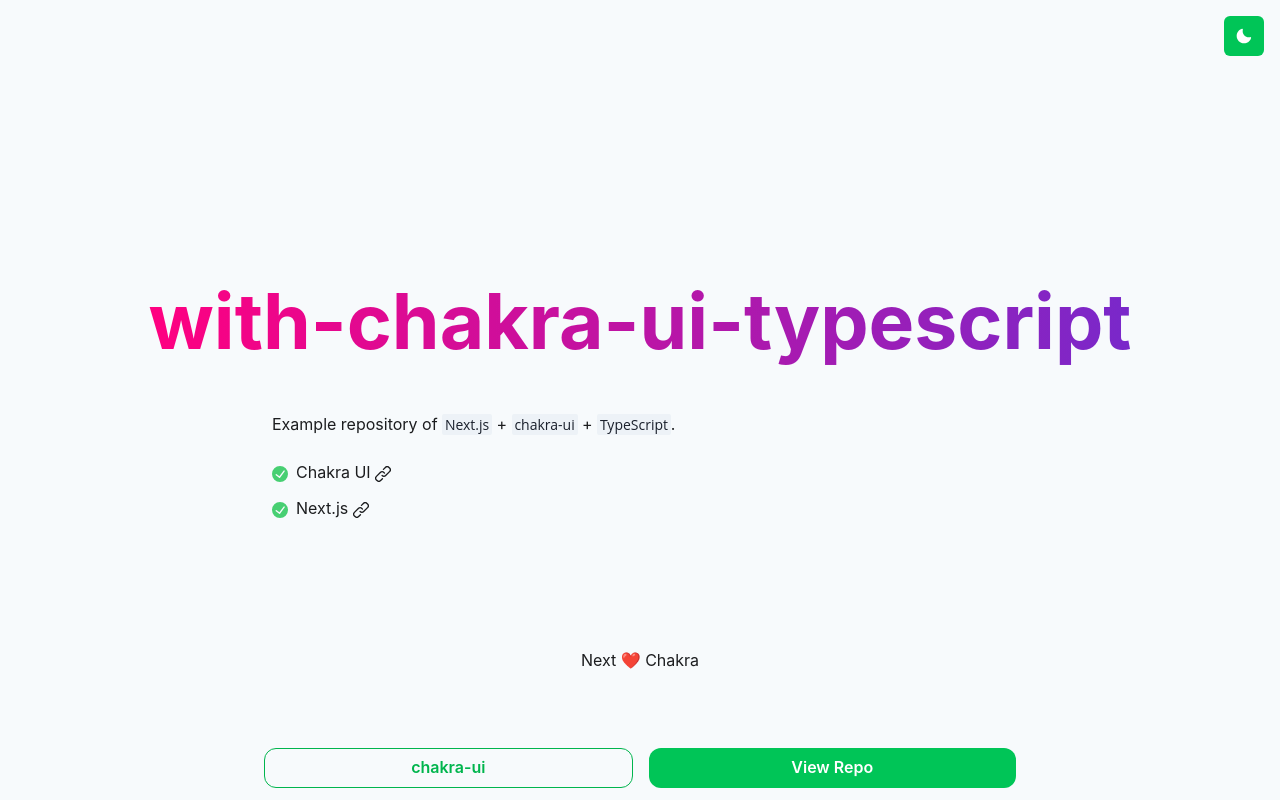
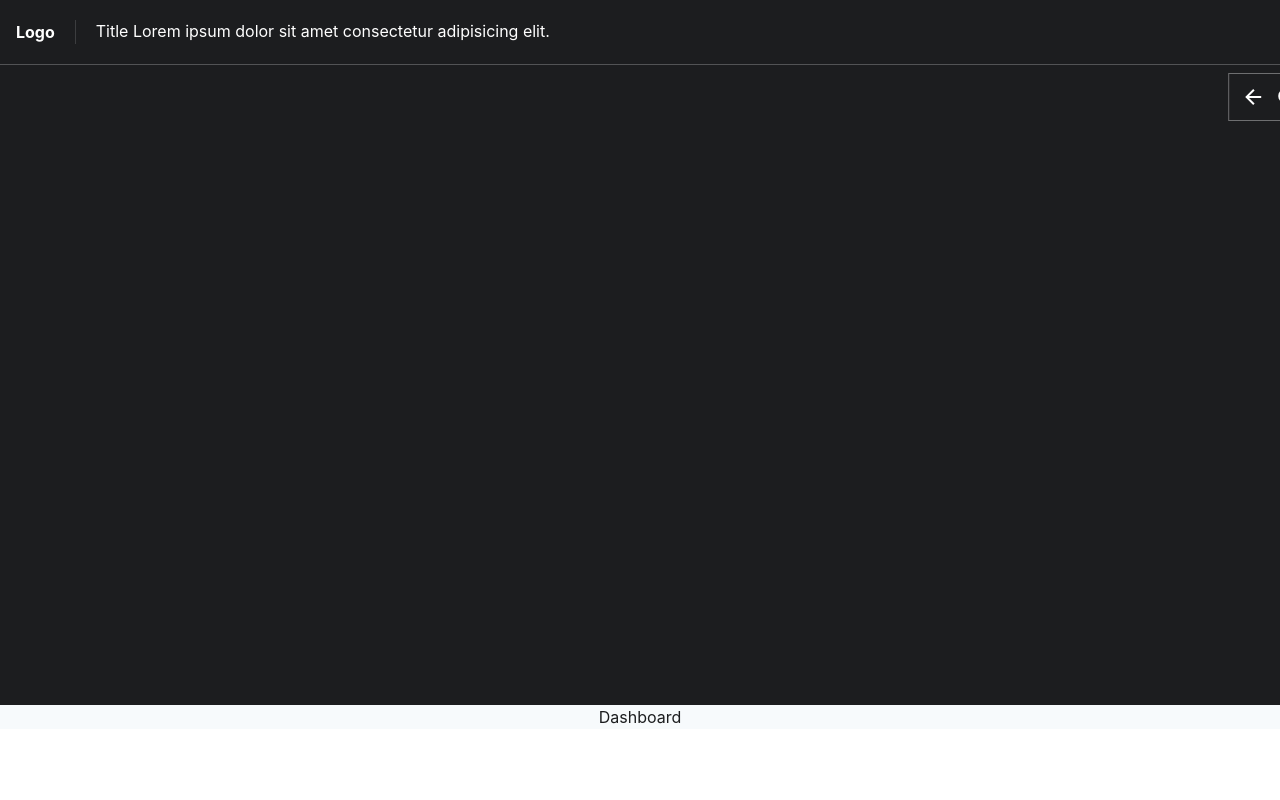
Before and after one commit to AbrahamDN/udomy, a Next.js app: page / in a window 1280 px wide. Built offline with nearby package versions, Linux system fonts and the light colour scheme.

Commit message:
feat: Layout

```diff
--- a/src/pages/index.tsx
+++ b/src/pages/index.tsx
@@ -1,56 +1,124 @@
+import { useState } from "react";
+
 import {
-  Link as ChakraLink,
   Text,
-  Code,
-  List,
-  ListIcon,
-  ListItem,
+  Flex,
+  Box,
+  AspectRatio,
+  useMediaQuery,
+  Button,
+  Heading,
 } from "@chakra-ui/react";
-import { CheckCircleIcon, LinkIcon } from "@chakra-ui/icons";
 
-import { Hero } from "../components/Hero";
 import { Container } from "../components/Container";
-import { Main } from "../components/Main";
-import { DarkModeSwitch } from "../components/DarkModeSwitch";
-import { CTA } from "../components/CTA";
-import { Footer } from "../components/Footer";
+import Header from "../components/Header";
+import { ArrowBackIcon, CloseIcon } from "@chakra-ui/icons";
 
-const Index = () => (
-  <Container height="100vh">
-    <Hero />
-    <Main>
-      <Text color="text">
-        Example repository of <Code>Next.js</Code> + <Code>chakra-ui</Code> +{" "}
-        <Code>TypeScript</Code>.
-      </Text>
+const Index = () => {
+  const [sidebar, setSidebar] = useState(false);
+  const [isLargeScreen] = useMediaQuery("(min-width: 64em)");
+  const [isSidebarBreak] = useMediaQuery(
+    "(min-width: 61.31em) and (max-width: 75em)"
+  );
 
-      <List spacing={3} my={0} color="text">
-        <ListItem>
-          <ListIcon as={CheckCircleIcon} color="primary.400" />
-          <ChakraLink
-            isExternal
-            href="https://chakra-ui.com"
-            flexGrow={1}
-            mr={2}
+  return (
+    <Flex minH="100vh" width="full" direction="column">
+      <Header />
+
+      <Box as="main" position="relative" flex={1} h="full">
+        <Flex
+          w={
+            sidebar && isLargeScreen
+              ? isSidebarBreak
+                ? "calc(100% - 300px)"
+                : "75%"
+              : "full"
+          }
+          h="full"
+          flex={1}
+          direction="column"
+        >
+          <AspectRatio
+            flex={1}
+            maxW="full"
+            height={sidebar ? "60vh" : "auto"}
+            maxHeight={sidebar ? "60vh" : "80vh"}
+            minH="96"
+            ratio={16 / 9}
           >
-            Chakra UI <LinkIcon />
-          </ChakraLink>
-        </ListItem>
-        <ListItem>
-          <ListIcon as={CheckCircleIcon} color="primary.400" />
-          <ChakraLink isExternal href="https://nextjs.org" flexGrow={1} mr={2}>
-            Next.js <LinkIcon />
-          </ChakraLink>
-        </ListItem>
-      </List>
-    </Main>
+            <Box bg="black" position="relative">
+              {!sidebar && (
+                <Button
+                  onClick={() => setSidebar(true)}
+                  aria-label="Course content"
+                  position="absolute"
+                  right={0}
+                  top="2"
+                  minH={12}
+                  bgColor="black"
+                  color="white"
+                  fontWeight="bold"
+                  borderRadius={0}
+                  border="1px solid"
+                  borderColor="whiteAlpha.500"
+                  px={3}
+                  transition="all 300ms ease-in-out"
+                  transform="translateX(8.2rem)"
+                  _hover={{ bgColor: "darkGrey", transform: "translateX(0)" }}
+                  _focus={{ bgColor: "darkGrey", transform: "translateX(0)" }}
+                >
+                  <Flex alignItems="center">
+                    <ArrowBackIcon w="6" h="6" />
+                    <Text as="span" ml={3}>
+                      Course content
+                    </Text>
+                  </Flex>
+                </Button>
+              )}
+            </Box>
+          </AspectRatio>
 
-    <DarkModeSwitch />
-    <Footer>
-      <Text>Next ❤️ Chakra</Text>
-    </Footer>
-    <CTA />
-  </Container>
-);
+          {isLargeScreen && sidebar && (
+            <Box
+              as="aside"
+              minW={isLargeScreen ? (isSidebarBreak ? "300px" : "25%") : "25%"}
+              borderLeft="1px solid"
+              borderColor="gray.50"
+              bgColor="white"
+              height="100%"
+              position="absolute"
+              right={0}
+            >
+              <Flex
+                justifyContent="space-between"
+                alignItems="center"
+                border="1px solid"
+                borderColor="gray.400"
+                p={2}
+                pl={4}
+              >
+                <Heading size="sm">Course content</Heading>
+
+                <Button
+                  onClick={() => setSidebar(false)}
+                  p={0.5}
+                  bgColor="transparent"
+                  _hover={{ bgColor: "transparent" }}
+                  _focus={{ bgColor: "transparent" }}
+                >
+                  <CloseIcon w="3" h="3" />
+                </Button>
+              </Flex>
+            </Box>
+          )}
+
+          <Box flex={1} h="full">
+            <Container>Dashboard</Container>
+          </Box>
+        </Flex>
+      </Box>
+    </Flex>
+  );
+};
 
 export default Index;
```
